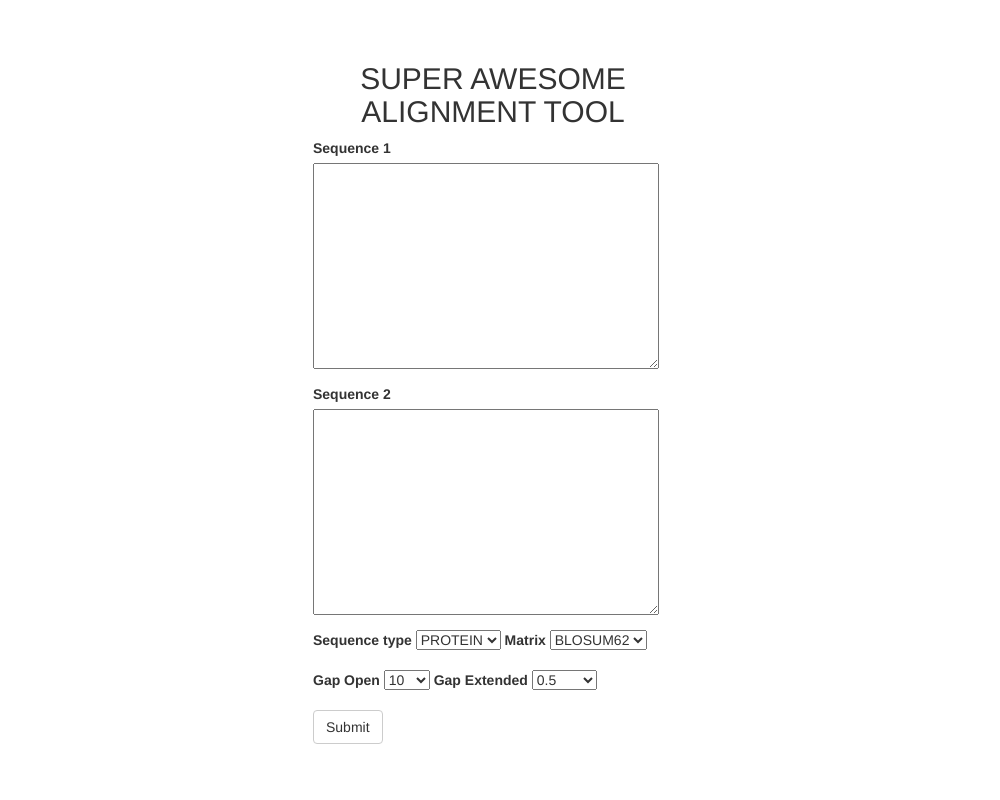
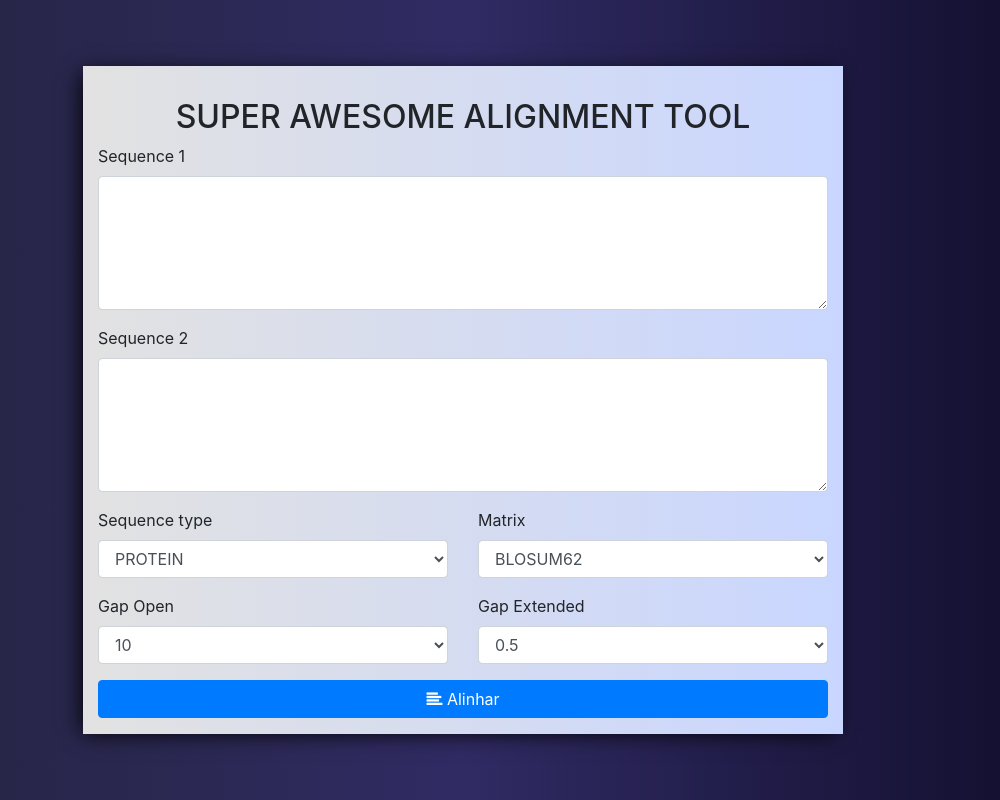
Before and after one commit to centeio/alignment, a Django app: page / in a window 1280 px wide. Shown: the whole page, without its empty margins (177-1177 px from the left). Run offline with Django 3.2, Linux system fonts and the light colour scheme; some libraries are stand-ins or nearby versions.

Commit message:
Web Interface done!

```diff
--- a/alignment_awesome_tool/static/css/base.css
+++ b/alignment_awesome_tool/static/css/base.css
@@ -1,16 +1,28 @@
 /* App custom css */
-html, body { height:100%; }
-
-
-.outer-wrapper {
-display: table;
-width: 100%;
-height: 100%;
+html, body {
+    height:100%;
+    background: #0f0c29;  /* fallback for old browsers */
+    background: -webkit-linear-gradient(to right, #24243e, #302b63, #0f0c29);  /* Chrome 10-25, Safari 5.1-6 */
+    background: linear-gradient(to right, #24243e, #302b63, #0f0c29); /* W3C, IE 10+/ Edge, Firefox 16+, Chrome 26+, Opera 12+, Safari 7+ */
 }
 
-.inner-wrapper {
-  display:table-cell;
-  vertical-align:middle;
-  padding:15px;
+.pt1em{
+    padding-top: 1em;
 }
-.login-btn { position:fixed; top:15px; right:15px; }
+
+.mb1em{
+    margin-bottom: 1em;
+}
+
+.dull {
+    background: #C9D6FF;  /* fallback for old browsers */
+    background: -webkit-linear-gradient(to right, #E2E2E2, #C9D6FF);  /* Chrome 10-25, Safari 5.1-6 */
+    background: linear-gradient(to right, #E2E2E2, #C9D6FF); /* W3C, IE 10+/ Edge, Firefox 16+, Chrome 26+, Opera 12+, Safari 7+ */
+    -webkit-box-shadow: -5px 3px 21px -4px rgba(0,0,0,1);
+    -moz-box-shadow: -5px 3px 21px -4px rgba(0,0,0,1);
+    box-shadow: -5px 3px 21px -4px rgba(0,0,0,1);
+}
+
+.score {
+    font-size: 2em;
+}
--- a/alignment_awesome_tool/templates/base.html
+++ b/alignment_awesome_tool/templates/base.html
@@ -9,7 +9,8 @@
     <meta name="author" content="{% block meta_author %}{% endblock %}">
 
     <title>{% block page_title %}SAAT{% endblock %}</title>
-    <link rel="stylesheet" href="https://maxcdn.bootstrapcdn.com/bootstrap/3.3.7/css/bootstrap.min.css" integrity="sha384-BVYiiSIFeK1dGmJRAkycuHAHRg32OmUcww7on3RYdg4Va+PmSTsz/K68vbdEjh4u" crossorigin="anonymous">
+    <link rel="stylesheet" href="https://maxcdn.bootstrapcdn.com/bootstrap/4.0.0/css/bootstrap.min.css" integrity="sha384-Gn5384xqQ1aoWXA+058RXPxPg6fy4IWvTNh0E263XmFcJlSAwiGgFAW/dAiS6JXm" crossorigin="anonymous">
+    <link rel="stylesheet" href="https://cdnjs.cloudflare.com/ajax/libs/font-awesome/4.7.0/css/font-awesome.min.css">
     <link rel="stylesheet" href="{% static 'css/base.css' %}">
 </head>
 
@@ -24,7 +25,7 @@
     </div>
   </nav> -->
 
-  <div class="container">
+  <div class="container-fluid">
     {% block content %}{% endblock %}
   </div>
 
--- a/apps/saat/models.py
+++ b/apps/saat/models.py
@@ -62,3 +62,11 @@ class SeqForm(forms.ModelForm):
     class Meta:
         model = Alignment
         fields = ('seq1', 'seq2', 'seqtype', 'matrix', 'gapopen', 'gapext')
+        widgets = {
+                'seq1': forms.Textarea(attrs={'cols': 100, 'rows': 5, 'class':'form-control'}),
+                'seq2': forms.Textarea(attrs={'cols': 100, 'rows': 5, 'class':'form-control'}),
+                'gapext': forms.Select(attrs={'class': 'form-control'}),
+                'gapopen': forms.Select(attrs={'class': 'form-control'}),
+                'seqtype': forms.Select(attrs={'class': 'form-control'}),
+                'matrix': forms.Select(attrs={'class': 'form-control'})
+            }
--- a/apps/saat/templates/base/home.html
+++ b/apps/saat/templates/base/home.html
@@ -1,55 +1,49 @@
 {% extends 'base.html' %} {% block content %}
-<!-- <div style="margin-top: 5%">
-    <h1>Insira as sequencias</h1>
-    <form method="POST" class="post-form">{% csrf_token %}
-        {{ form.as_p }}
-        <button type="submit" class="save btn btn-default">ALINHAR</button>
-    </form>
-</div> -->
 
-<section id="loginform" class="outer-wrapper">
-
-    <div class="inner-wrapper">
-        <div class="container">
-            <div class="row">
-                <div class="col-sm-4 col-sm-offset-4">
-                    <h2 class="text-center">SUPER AWESOME ALIGNMENT TOOL</h2>
+    <div class="container h-100 ">
+        <div class="row h-100 justify-content-center align-items-center">
+            <div class="col-sm-8 col-sm-offset-2 dull">
+                <h2 class="text-center pt1em">SUPER AWESOME ALIGNMENT TOOL</h2>
                 <form method="POST" role="form"> {% csrf_token %}
                     <div class="form-group">
                         <label for="seq1">Sequence 1</label>
-                                {{form.seq1}}
+                        <br/> {{form.seq1}}
                     </div>
                     <div class="form-group">
                         <label for="seq2">Sequence 2</label>
                         {{form.seq2}}
                     </div>
 
-                        <div class="form-group">
+                    <div class="form-group row">
+                        <div class="col-sm-6">
                             <label for="seqtype">Sequence type</label>
                             {{form.seqtype}}
+                        </div>
+                        <div class="col-sm-6">
                             <label for="matrix">Matrix</label>
                             {{form.matrix}}
                         </div>
-                        <div class="form-group">
+                    </div>
+                    <div class="form-group row">
+                        <div class="col-sm-6">
                             <label for="gapopen">Gap Open</label>
                             {{form.gapopen}}
+                        </div>
+                        <div class="col-sm-6">
                             <label for="gapext">Gap Extended</label>
                             {{form.gapext}}
                         </div>
-                        <!--<div class="form-group">
-                            <label for="exampleInputPassword1">Password</label>
-                            <input type="password" class="form-control" id="exampleInputPassword1" placeholder="Password">
                     </div>
- -->
-                        <!-- {{form.as_p}} -->
-                        <button type="submit" class="btn btn-default">Submit</button>
+                    <div class="text-center">
+                        <button type="submit" class="btn btn-block btn-primary">
+                                <i class="fa fa-align-left"></i>
+                                Alinhar
+                        </button>
+                    </div>
                 </form>
             </div>
         </div>
     </div>
-    </div>
-
-</section>
 
 
 {% endblock %}
```
Also changed, not shown: apps/saat/templates/base/result.html (+74 -13 lines). Lines whose indentation alone changed are shown as unchanged.
